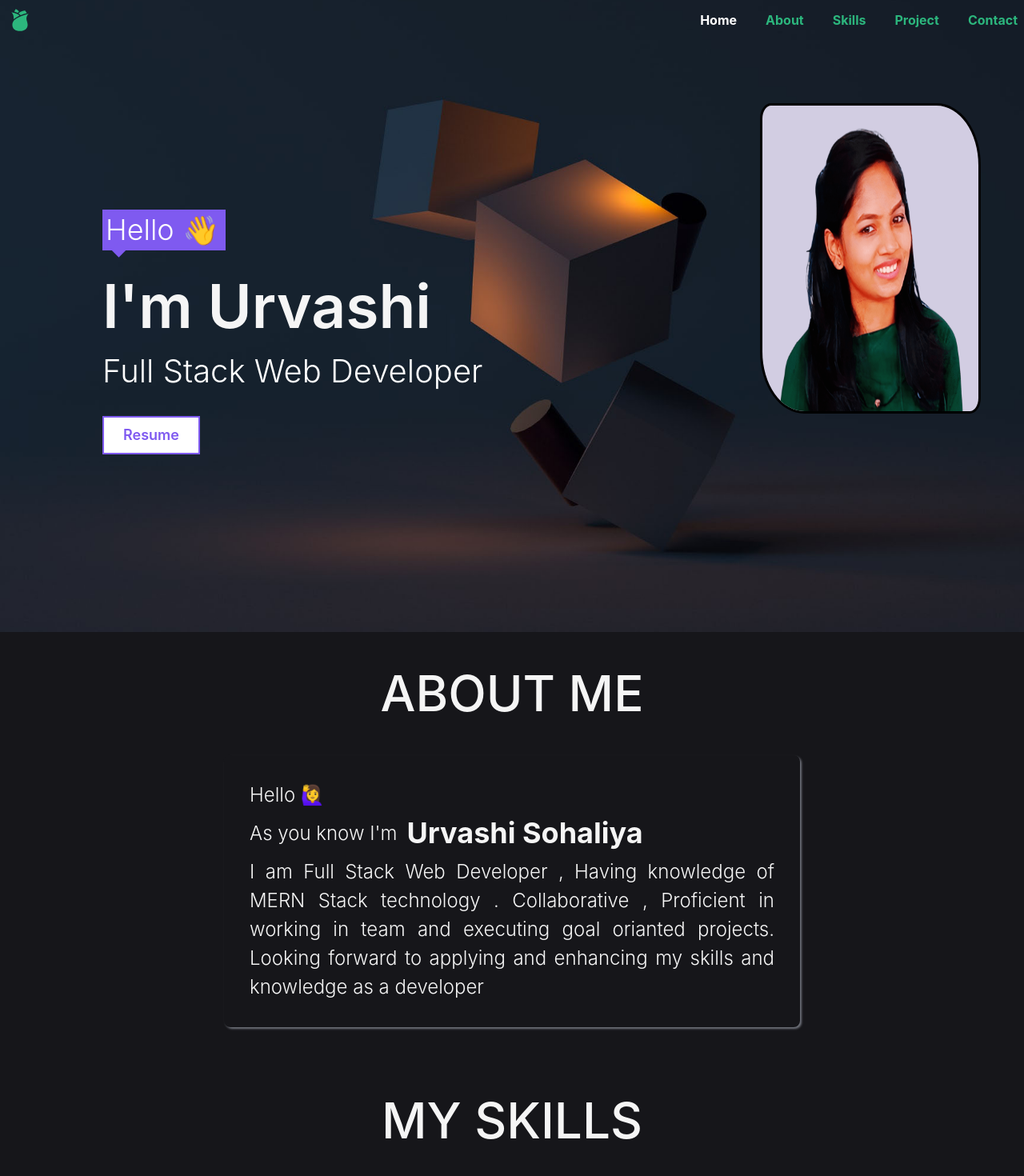
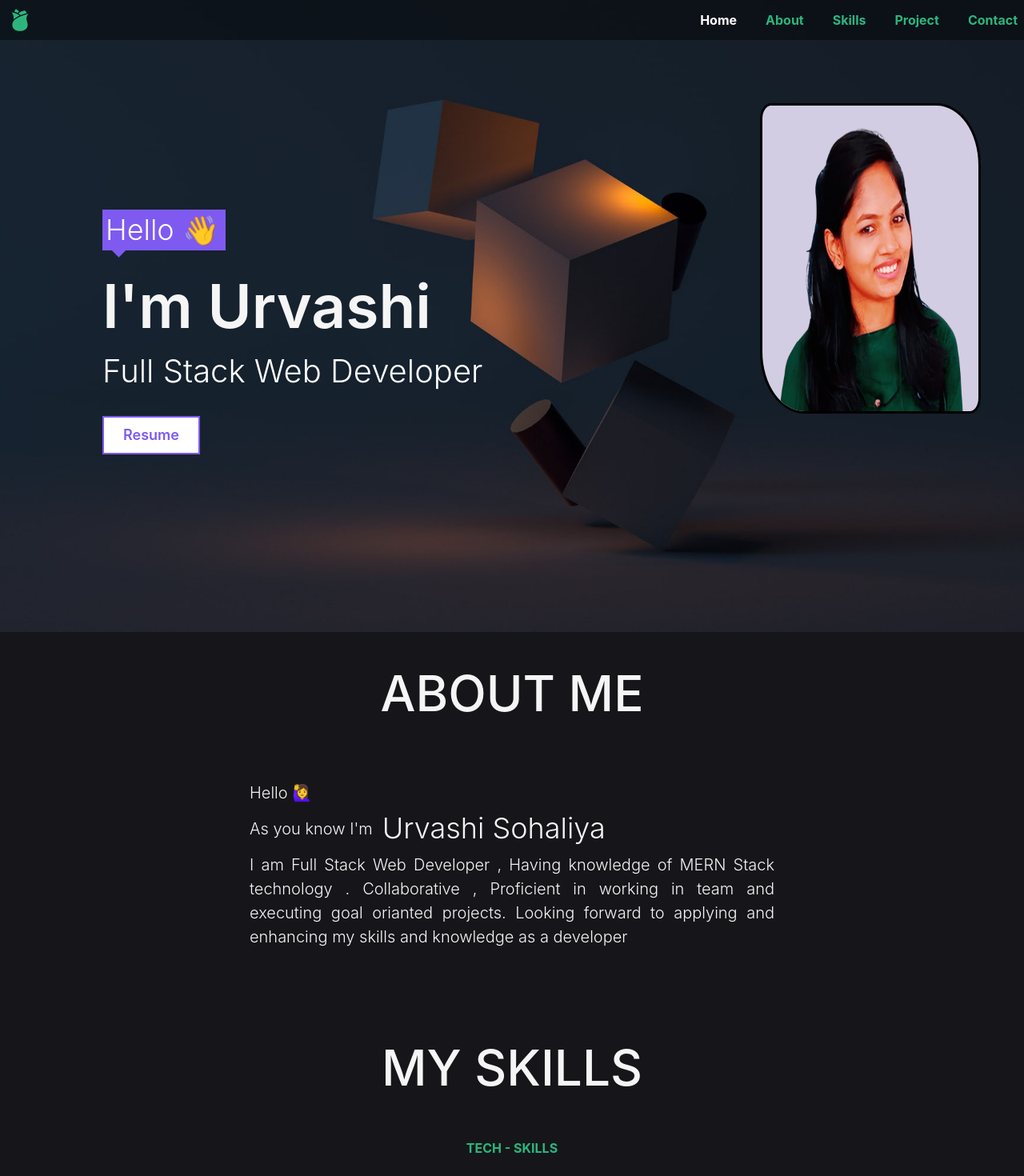
Before and after one commit to UrvashiSohaliya2511/UrvashiSohaliya2511.github.io, a React (Create React App) app: page / in a window 1280 px wide. Shown: the top 1470 px of the page at 80% size. Built offline with nearby package versions, Linux system fonts and the light colour scheme.

Commit message:
height fixed -home

```diff
--- a/src/App.css
+++ b/src/App.css
@@ -15,6 +15,9 @@
 p,
 h1 {
   animation: 3s anim-lineUp ease-out;
+}
+h2:hover {
+  color: #7f5af0;
 }
 @keyframes anim-lineUp {
   0% {
--- a/src/componants/About.jsx
+++ b/src/componants/About.jsx
@@ -1,7 +1,7 @@
 import { Box, Text, Heading, Stack, Flex } from "@chakra-ui/react";
 import React from "react";
 import { arrow } from "./style/theme";
-
+import "./style/about.css";
 const About = () => {
   return (
     <Box id="about" pt={5} p={10} bg="#16161a">
@@ -19,18 +19,18 @@ const About = () => {
         fontWeight="300"
         color="whitesmoke"
         textAlign="justify"
-        fontSize="24px"
+        fontSize="20px"
         w={["100%", "95%", "70%", "60%"]}
         m="auto"
         mt={10}
         p={8}
         borderRadius="8px"
-        boxShadow="#72757e 1.95px 1.95px 2.6px"
+        // boxShadow="#72757e 1.95px 1.95px 2.6px"
       >
         <Text> Hello 🙋‍♀️</Text>
         <Flex gap={3} align="center">
           <Text>As you know I'm</Text>
-          <Heading> Urvashi Sohaliya </Heading>
+          <Heading fontWeight="300px"> Urvashi Sohaliya </Heading>
         </Flex>
         <Text>
           I am Full Stack Web Developer , Having knowledge of MERN Stack
@@ -39,6 +39,26 @@ const About = () => {
           enhancing my skills and knowledge as a developer
         </Text>
       </Stack>
+      {/* <Heading fontSize="30px" fontWeight="500" color="whiteSmoke">
+        EDUCATION
+      </Heading>
+      <Stack className="education">
+        <Box>
+          <Text>Full Stack Web Development</Text>
+          <Text>Masai School,Banglore,Karnataka</Text>
+          <Text>April2022 - Present</Text>
+        </Box>
+        <Box>
+          <Text>Bachelor of Commerce</Text>
+          <Text>Veer narmad south gujarat university Surat ,Gujarat</Text>
+          <Text>July 2018 - July 2021</Text>
+        </Box>
+        <Box>
+          <Text>HSC - Commerce</Text>
+          <Text>Balanand Vidhyalaya,Surat,Gujarat</Text>
+          <Text>April 2016 - March 2018</Text>
+        </Box>
+      </Stack> */}
     </Box>
   );
 };
--- a/src/componants/Github.jsx
+++ b/src/componants/Github.jsx
@@ -11,7 +11,7 @@ import {
 import GitHubCalendar from "react-github-calendar";
 const Github = () => {
   return (
-    <Stack id="cal" bg="#16161a" p={10}>
+    <Stack id="cal" bg="#16161a" p={"10%"}>
       <Heading fontSize="62px" fontWeight="500" color="whiteSmoke" mb={5}>
         Statistics
       </Heading>
--- a/src/componants/Home.jsx
+++ b/src/componants/Home.jsx
@@ -29,7 +29,7 @@ const Home = () => {
       {" "}
       <Stack
         id="home"
-        h={["150vh", "100vh", "100vh"]}
+        h={["150vh", "150vh", "110vh", "100vh"]}
         mt={["-10px"]}
         w="100%"
         bg="black"
@@ -107,7 +107,7 @@ const Home = () => {
             <Image
               src={profile}
               w={["90%", "60%", "72%"]}
-              h={["80%", "70%", "50%", "50%"]}
+              h={["80%", "80%", "50%", "50%"]}
               mt={["5%", "5%", "50%", "33%"]}
               bg="#d2cde2"
               border="3px solid black"
--- a/src/componants/Main.jsx
+++ b/src/componants/Main.jsx
@@ -16,9 +16,9 @@ const Main = () => {
         <Home />
         <About />
         <Skill />
+        <GitHub />
+        <Project />
 
-        <Project />
-        <GitHub />
         <Contact />
       </Box>
     </Stack>
--- a/src/componants/Navbar.jsx
+++ b/src/componants/Navbar.jsx
@@ -39,7 +39,7 @@ const Navbar = () => {
   };
 
   return (
-    <Stack style={navstyle} bg="transperent" p={2} color="#2cb67d">
+    <Stack style={navstyle} bg="rgb(0,0,0,0.4)" p={2} color="#2cb67d">
       <Show below="lg">
         <MdMenu ref={btnRef} onClick={onOpen} fontSize="25px" />
         <Drawer
```
Also changed, not shown: src/componants/style/about.css (added).
